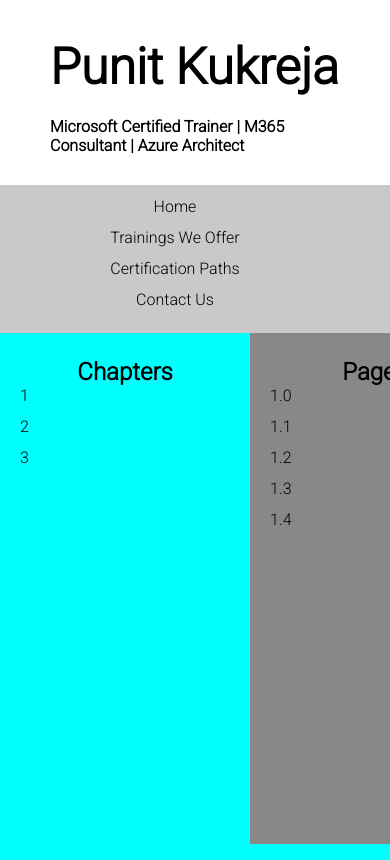
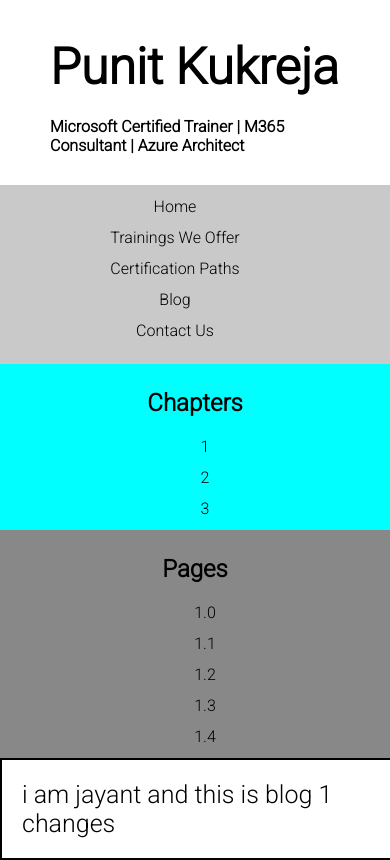
Before and after one commit to jayantkhanna1/microsoft, a Django app: page /blog in a window 390 px wide. Run offline with Django 4.2, Linux system fonts and the light colour scheme; data comes from the database, SQL or seed files in the repository; some web fonts are replaced.

Commit message:
changes done and completed

```diff
--- a/microsoft_app/static/css/blog.css
+++ b/microsoft_app/static/css/blog.css
@@ -224,3 +224,22 @@
     border-radius: 18px;
     padding: 15px 20px;
 }
+@media screen and (max-width: 800px){
+    #inner_blog{
+        flex-direction: column;
+    }
+    #chapters,#pages,#textinput{
+        width: 100%;
+        height: auto;
+        position: static;
+        text-align: center;
+
+    }
+    #chapter_inner_heading h2,#pages_inner_heading h2{
+        margin-bottom: 20px;
+    }
+    #textinput textarea{
+        width: 100%;
+        height: 100%;
+    }
+}
--- a/microsoft_app/templates/admin.html
+++ b/microsoft_app/templates/admin.html
@@ -49,7 +49,7 @@
     </div>
     <div id="header">
         <a class="header_a" onclick="changeviewtotraining()" href="#trainings">Trainings We Offer</a>
-        <!-- <a class="header_a" onclick="changeviewtoaddblog()">Blog</a> -->
+        <a class="header_a" onclick="changeviewtoaddblog()">Blog</a>
         <a class="header_a" href="index">Logout</a>
     </div>
     <div id="trainings">
--- a/microsoft_app/templates/badges.html
+++ b/microsoft_app/templates/badges.html
@@ -49,7 +49,7 @@
           <a class="header_a" href="index">Home</a>
           <a class="header_a" href="index">Trainings We Offer</a>
           <a class="header_a" href="index">Certification Paths</a>
-           <!-- <a class="header_a" href="blog">Blog</a> -->
+           <a class="header_a" href="blog">Blog</a>
           <a class="header_a" href="contact_us">Contact Us</a>
       </div>
       <div id="badges">
--- a/microsoft_app/templates/blog.html
+++ b/microsoft_app/templates/blog.html
@@ -33,7 +33,7 @@
           <a class="header_a" href="index">Home</a>
           <a class="header_a" href="index">Trainings We Offer</a>
           <a class="header_a" href="index">Certification Paths</a>
-           <!-- <a class="header_a" href="blog">Blog</a> -->
+           <a class="header_a" href="blog">Blog</a>
           <a class="header_a" href="contact_us">Contact Us</a>
       </div>
       <div id="addblog">
--- a/microsoft_app/templates/certificates.html
+++ b/microsoft_app/templates/certificates.html
@@ -141,7 +141,7 @@
           <a class="header_a" href="index">Home</a>
           <a class="header_a" href="#trainings">Trainings We Offer</a>
           <a class="header_a" href="#roadmap">Certification Paths</a>
-           <!-- <a class="header_a" href="blog">Blog</a> -->
+           <a class="header_a" href="blog">Blog</a>
           <a class="header_a" href="contact_us">Contact Us</a>
       </div>
 
--- a/microsoft_app/templates/contact.html
+++ b/microsoft_app/templates/contact.html
@@ -37,7 +37,7 @@
           <a class="header_a" href="index">Home</a>
           <a class="header_a" href="index">Trainings We Offer</a>
           <a class="header_a" href="index">Certification Paths</a>
-           <!-- <a class="header_a" href="blog">Blog</a> -->
+           <a class="header_a" href="blog">Blog</a>
           <a class="header_a" href="contact_us">Contact Us</a>
       </div>
       <div class="container">
--- a/microsoft_app/templates/get_training.html
+++ b/microsoft_app/templates/get_training.html
@@ -37,7 +37,7 @@
           <a class="header_a" href="index">Home</a>
           <a class="header_a" href="index">Trainings We Offer</a>
           <a class="header_a" href="index">Certification Paths</a>
-           <!-- <a class="header_a" href="blog">Blog</a> -->
+           <a class="header_a" href="blog">Blog</a>
           <a class="header_a" href="contact_us">Contact Us</a>
       </div>
       <div class="container">
--- a/microsoft_app/templates/index.html
+++ b/microsoft_app/templates/index.html
@@ -49,7 +49,7 @@
         <a class="header_a" href="index">Home</a>
         <a class="header_a" href="#trainings">Trainings We Offer</a>
         <a class="header_a" href="#roadmap">Certification Paths</a>
-        <!-- <a class="header_a" href="blog">Blog</a> -->
+        <a class="header_a" href="blog">Blog</a>
         <a class="header_a" href="contact_us">Contact Us</a>
     </div>
     <div id="header_images">
--- a/microsoft_app/templates/transcripts.html
+++ b/microsoft_app/templates/transcripts.html
@@ -61,7 +61,7 @@
           <a class="header_a" href="index">Home</a>
           <a class="header_a" href="#trainings">Trainings We Offer</a>
           <a class="header_a" href="#roadmap">Certification Paths</a>
-           <!-- <a class="header_a" href="blog">Blog</a> -->
+           <a class="header_a" href="blog">Blog</a>
           <a class="header_a" href="contact_us">Contact Us</a>
       </div>
       <div id="certificates">
```
